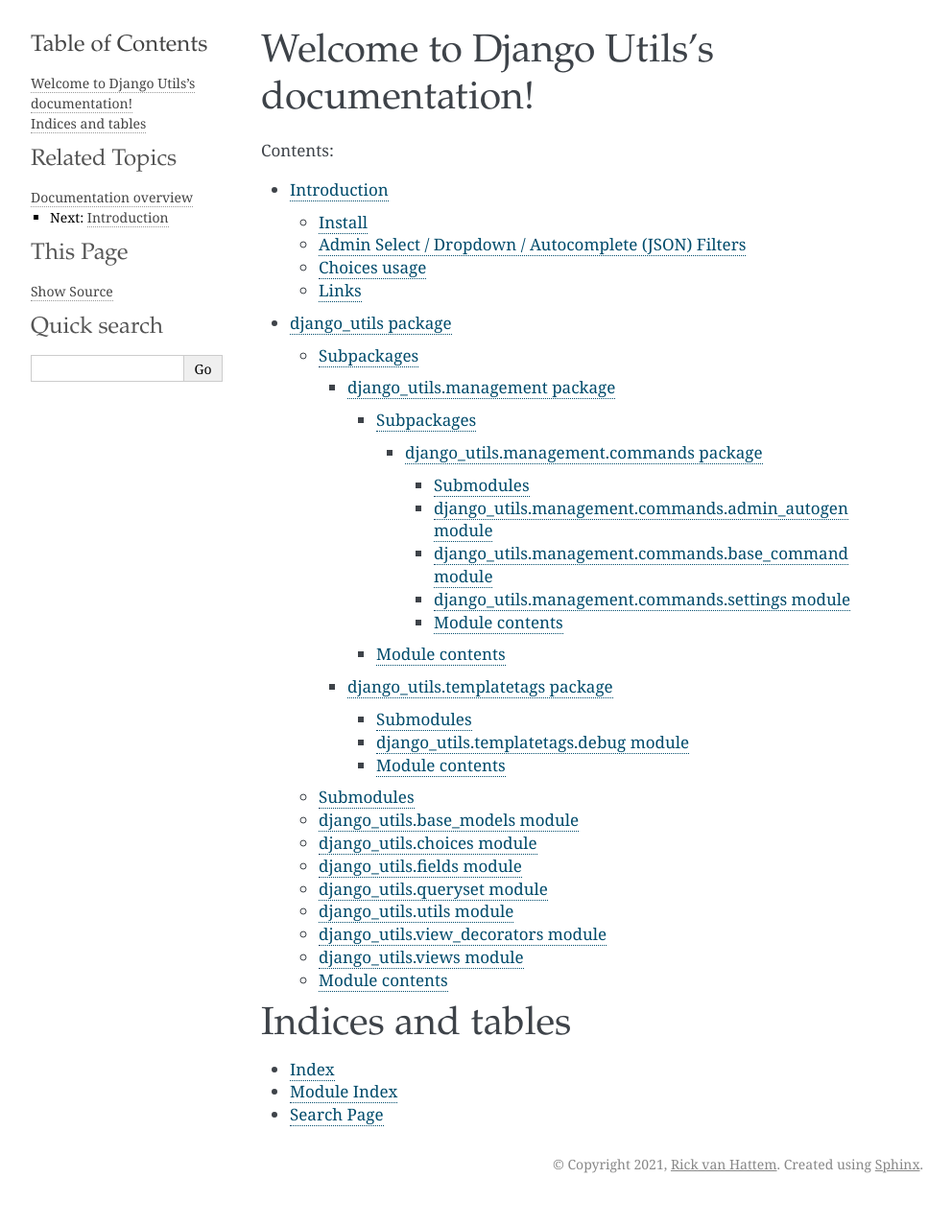
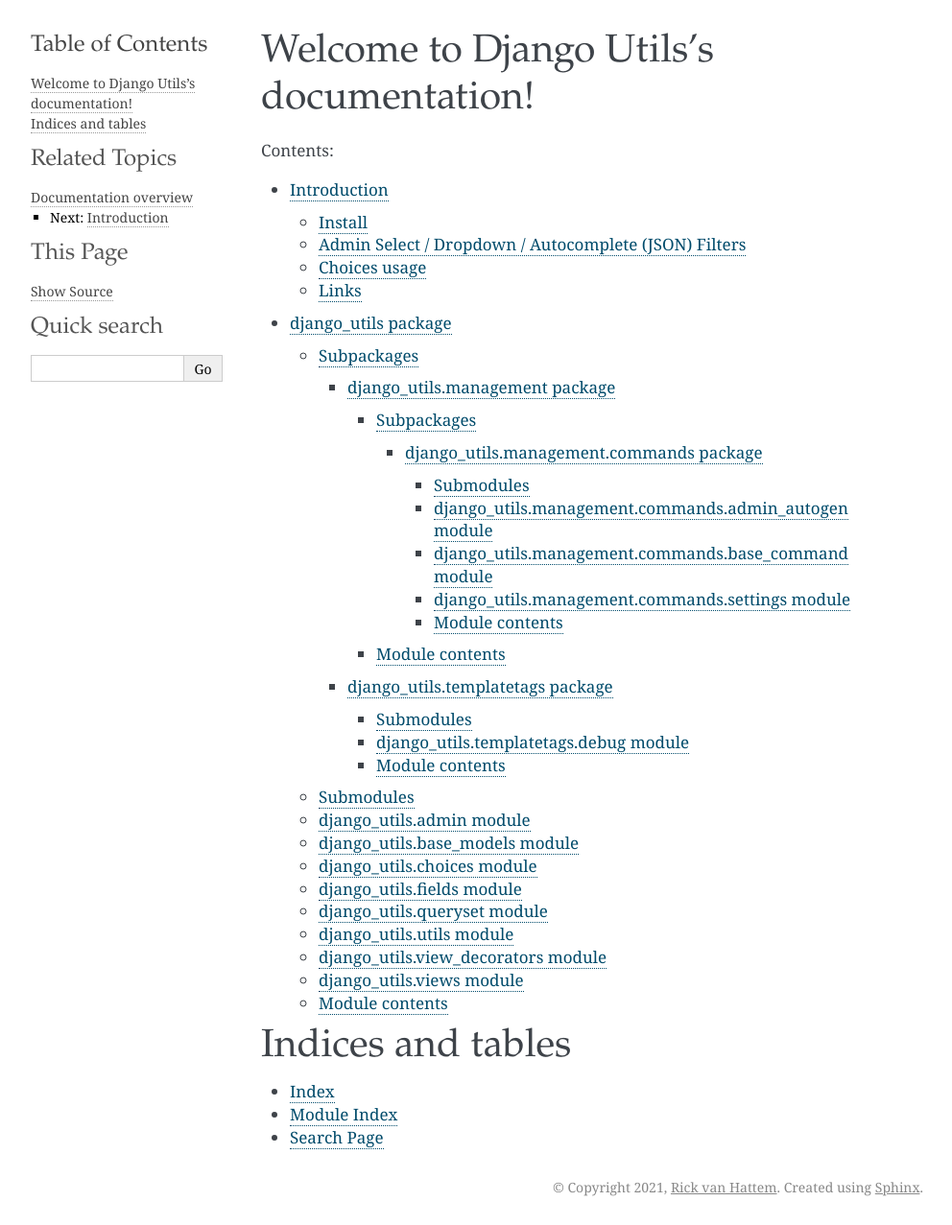
Before and after one commit to wolph/django-utils, a Sphinx documentation site: the page built from docs/index.rst, in a window 1280 px wide. Shown: the whole page at 96% size, without its empty margins (148-1140 px from the left). Built offline with Sphinx 7.4.7, drawn with Linux system fonts in a browser that asks for light colours; before the commit the page ends 1253 px from its top, so only the background shows below that.

Commit message:
added admin module to docs

```diff
--- a/docs/django_utils.rst
+++ b/docs/django_utils.rst
@@ -11,6 +11,14 @@ Subpackages
 
 Submodules
 ----------
+
+django_utils.admin module
+-------------------------
+
+.. automodule:: django_utils.admin
+    :members:
+    :undoc-members:
+    :show-inheritance:
 
 django_utils.base_models module
 -------------------------------
```
